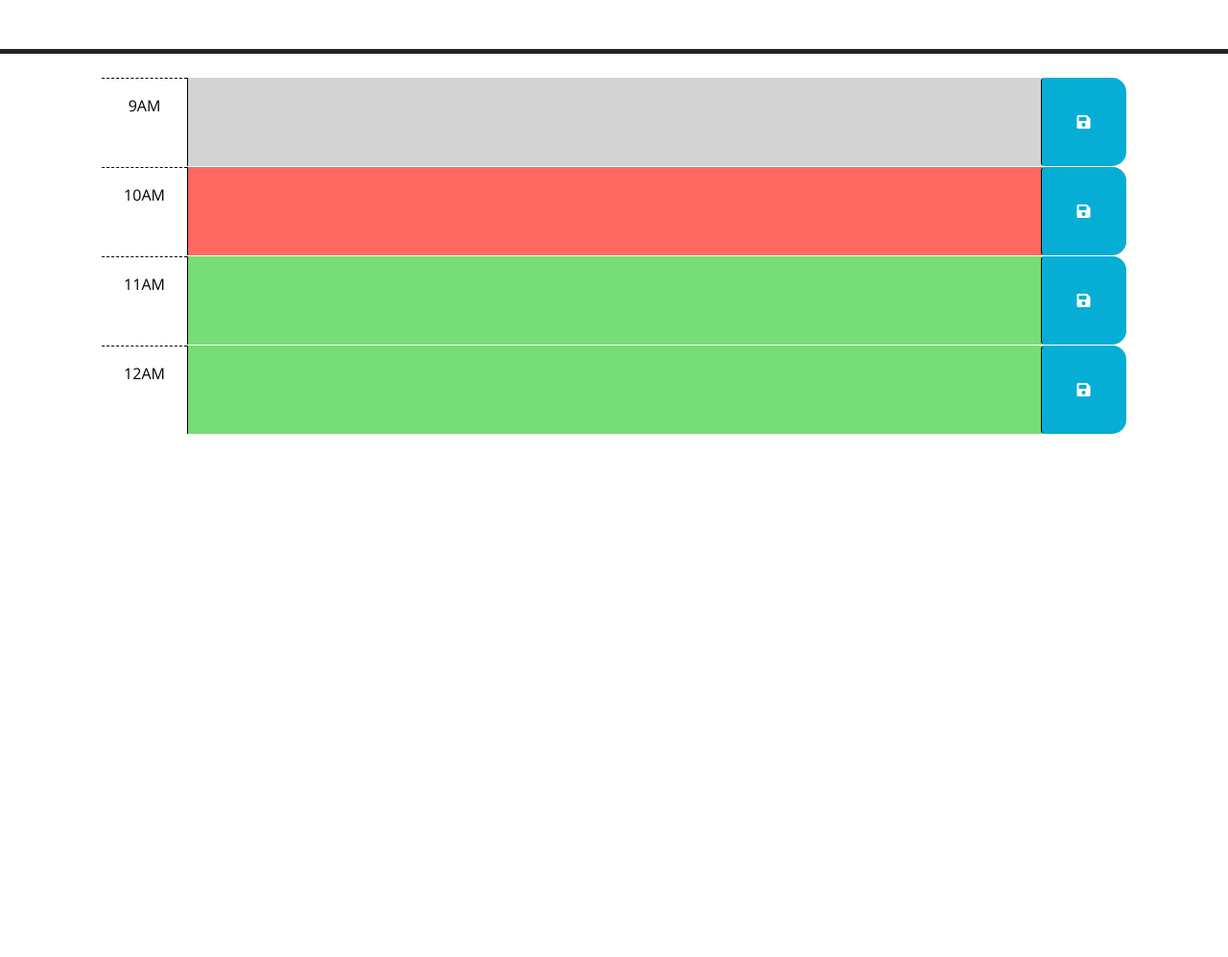
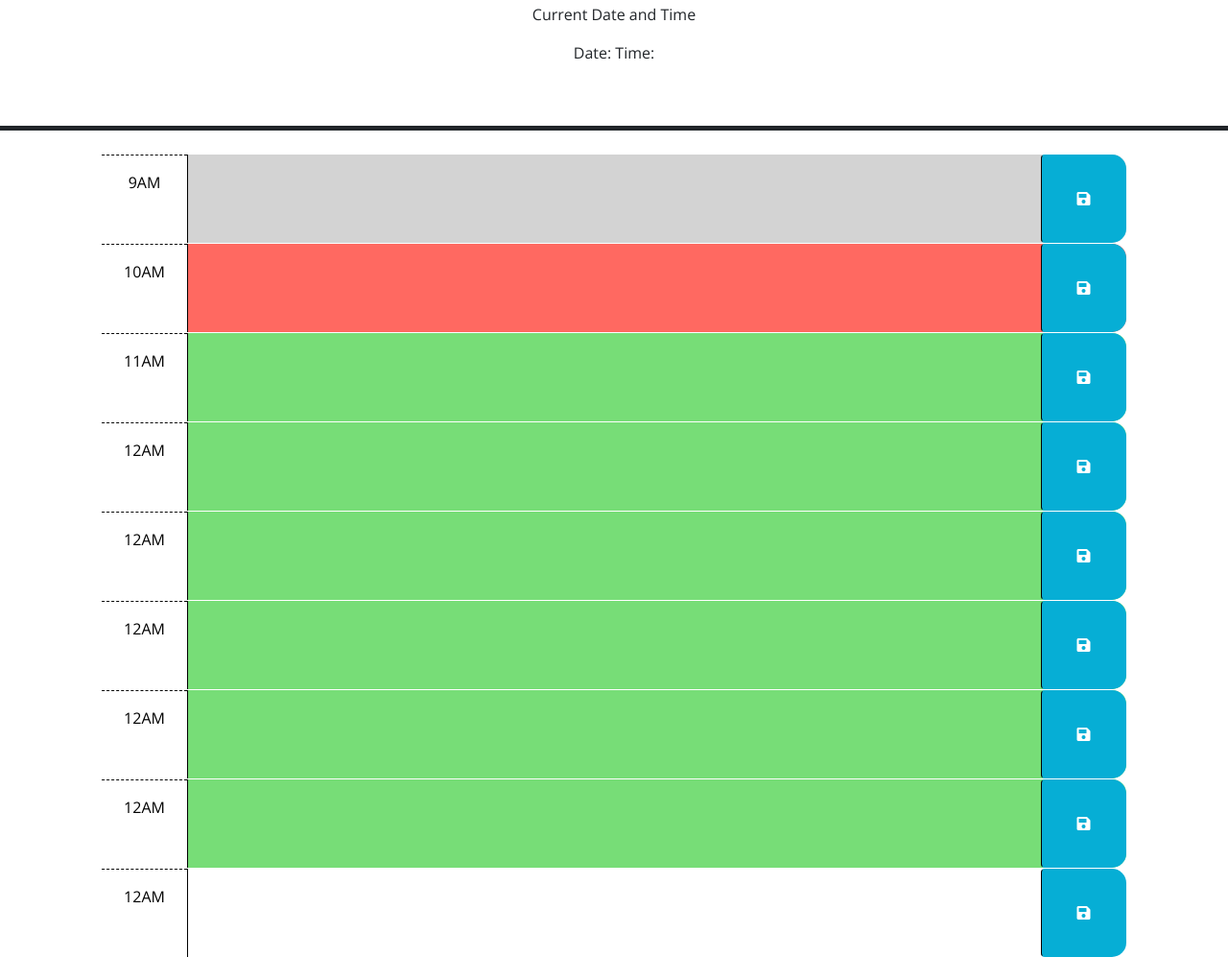
Before and after one commit to Jameshughes2009/assignment-5, a plain HTML site: page Develop/index.html in a window 1280 px wide. Shown: the part 176-1173 px from the top of the page at 96% size. Before the commit the page ends 800 px from the top, so only its background shows below. Drawn offline with nearby package versions, Linux system fonts and the light colour scheme.

Commit message:
creating all time boxes in HTML

```diff
--- a/Develop/index.html
+++ b/Develop/index.html
@@ -27,6 +27,9 @@
       <h1 class="display-3">Work Day Scheduler</h1>
       <p class="lead">A simple calendar app for scheduling your work day</p>
       <p id="currentDay" class="lead"></p>
+        <p> Current Date and Time</p>
+        <!-- Can be removed -->
+        <p>Date: <span id = "date"></span> Time: <span id="time"></span></p>
     </header>
     <div class="container-lg px-5">
       <!-- Use class for "past", "present", and "future" to apply styles to the
@@ -74,6 +77,46 @@
         </button>
       </div>
 
+      <div id="hour-12" class="row time-block future">
+        <div class="col-2 col-md-1 hour text-center py-3">12AM</div>
+        <textarea class="col-8 col-md-10 description" rows="3"> </textarea>
+        <button class="btn saveBtn col-2 col-md-1" aria-label="save">
+          <i class="fas fa-save" aria-hidden="true"></i>
+        </button>
+      </div>
+
+      <div id="hour-12" class="row time-block future">
+        <div class="col-2 col-md-1 hour text-center py-3">12AM</div>
+        <textarea class="col-8 col-md-10 description" rows="3"> </textarea>
+        <button class="btn saveBtn col-2 col-md-1" aria-label="save">
+          <i class="fas fa-save" aria-hidden="true"></i>
+        </button>
+      </div>
+
+      <div id="hour-12" class="row time-block future">
+        <div class="col-2 col-md-1 hour text-center py-3">12AM</div>
+        <textarea class="col-8 col-md-10 description" rows="3"> </textarea>
+        <button class="btn saveBtn col-2 col-md-1" aria-label="save">
+          <i class="fas fa-save" aria-hidden="true"></i>
+        </button>
+      </div>
+
+      <div id="hour-12" class="row time-block future">
+        <div class="col-2 col-md-1 hour text-center py-3">12AM</div>
+        <textarea class="col-8 col-md-10 description" rows="3"> </textarea>
+        <button class="btn saveBtn col-2 col-md-1" aria-label="save">
+          <i class="fas fa-save" aria-hidden="true"></i>
+        </button>
+      </div>
+
+      <div id="hour-12" class="row time-block">
+        <div class="col-2 col-md-1 hour text-center py-3">12AM</div>
+        <textarea class="col-8 col-md-10 description" rows="3"> </textarea>
+        <button class="btn saveBtn col-2 col-md-1" aria-label="save">
+          <i class="fas fa-save" aria-hidden="true"></i>
+        </button>
+      </div>
+
     <script src="https://code.jquery.com/jquery-3.4.1.min.js"></script>
     <script
       src="https://cdn.jsdelivr.net/npm/dayjs@1.11.3/dayjs.min.js"
```
